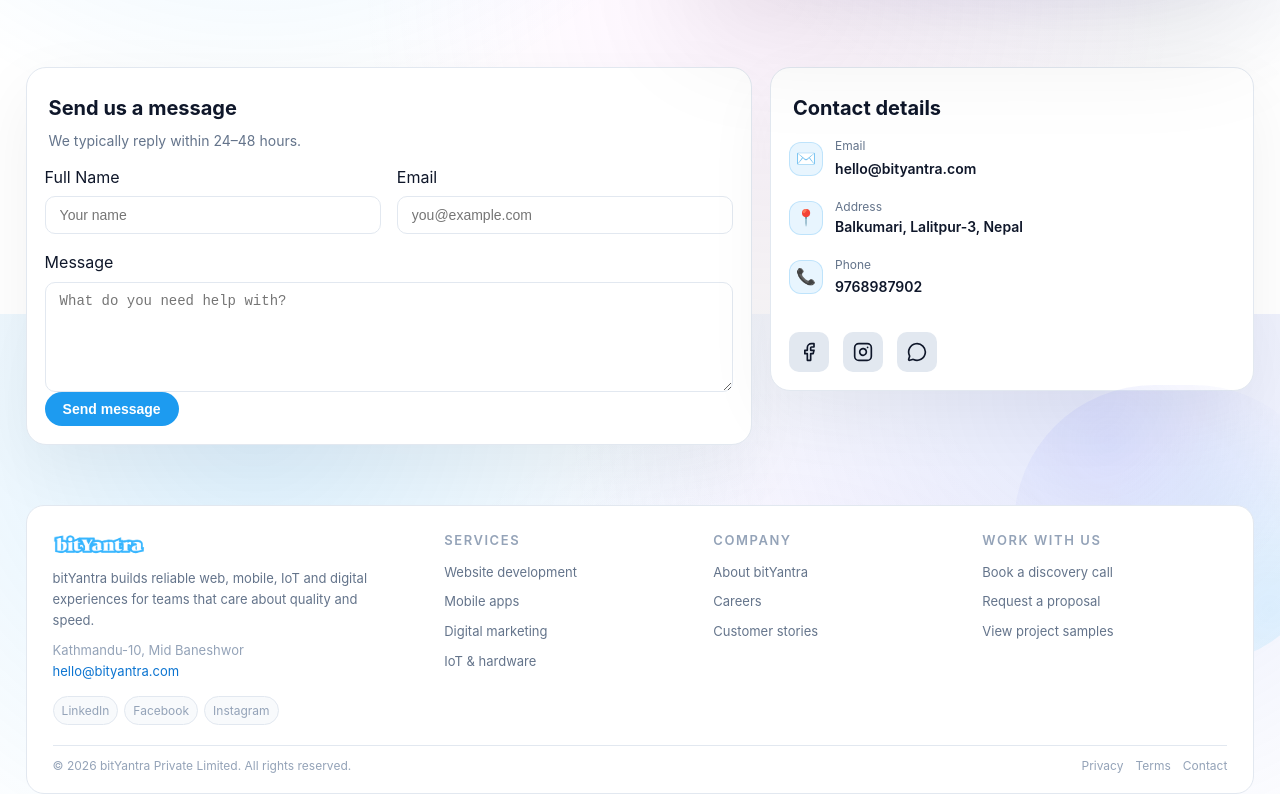
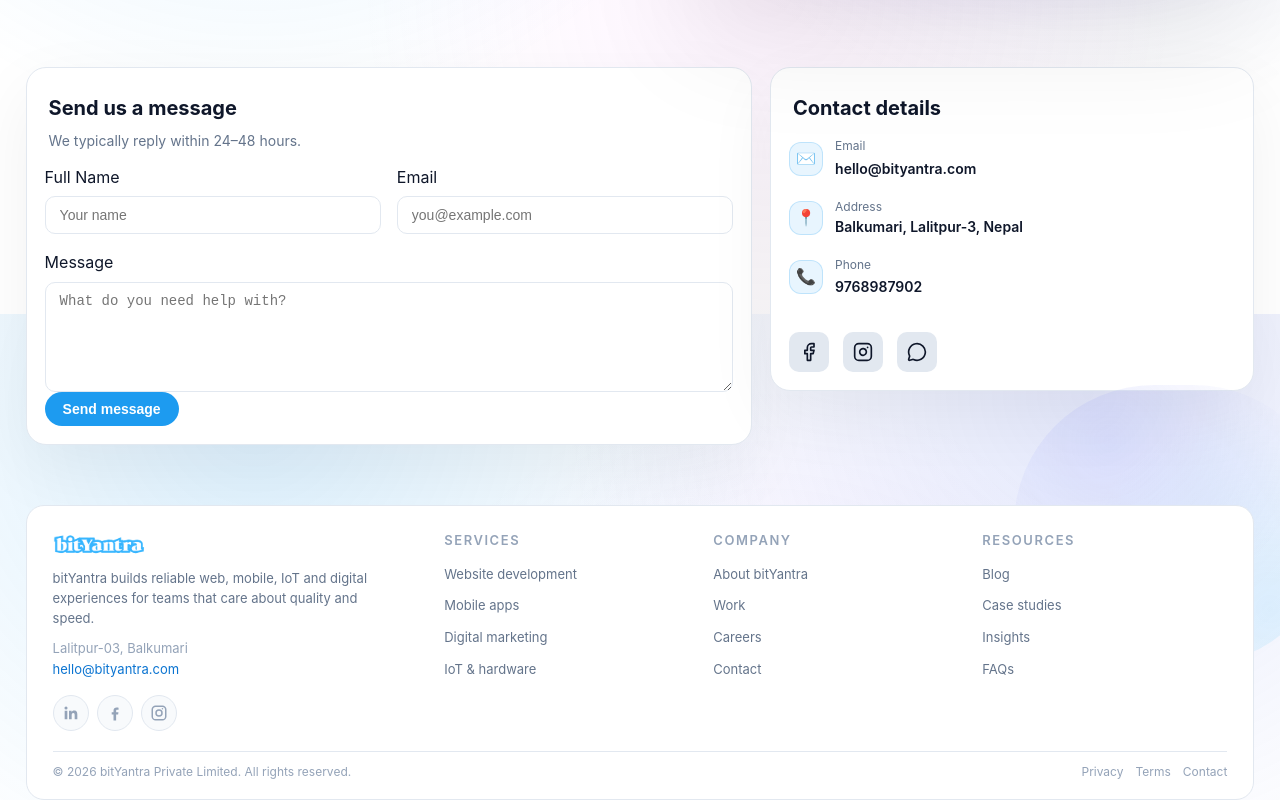
Before and after one commit to soojksh/bityantra-web, a React (Vite) app: page /contact in a window 1280 px wide. Shown: the part 486-1286 px from the top of the page. Built offline with nearby package versions, Linux system fonts and the light colour scheme.

Commit message:
final sidebar updation

```diff
--- a/src/components/Footer.tsx
+++ b/src/components/Footer.tsx
@@ -1,67 +1,158 @@
-import { Link } from 'react-router-dom';
+import { Link } from "react-router-dom";
 import "./footer.css";
+
+function IconLinkedIn() {
+  return (
+    <svg viewBox="0 0 24 24" aria-hidden="true" focusable="false">
+      <path d="M20.45 20.45h-3.56v-5.58c0-1.33-.03-3.03-1.85-3.03-1.85 0-2.13 1.44-2.13 2.93v5.68H9.32V9h3.42v1.56h.05c.48-.9 1.64-1.85 3.37-1.85 3.6 0 4.27 2.37 4.27 5.45v6.29zM5.34 7.43a2.06 2.06 0 1 1 0-4.12 2.06 2.06 0 0 1 0 4.12zM7.12 20.45H3.56V9h3.56v11.45z" />
+    </svg>
+  );
+}
+
+function IconFacebook() {
+  return (
+    <svg viewBox="0 0 24 24" aria-hidden="true" focusable="false">
+      <path d="M13.5 22v-8h2.7l.4-3h-3.1V9.1c0-.87.24-1.46 1.5-1.46h1.74V4.96c-.3-.04-1.33-.13-2.52-.13-2.5 0-4.2 1.52-4.2 4.31V11H7.6v3h2.42v8h3.48z" />
+    </svg>
+  );
+}
+
+function IconInstagram() {
+  return (
+    <svg viewBox="0 0 24 24" aria-hidden="true" focusable="false">
+      <path d="M7.5 2h9A5.5 5.5 0 0 1 22 7.5v9A5.5 5.5 0 0 1 16.5 22h-9A5.5 5.5 0 0 1 2 16.5v-9A5.5 5.5 0 0 1 7.5 2zm0 2A3.5 3.5 0 0 0 4 7.5v9A3.5 3.5 0 0 0 7.5 20h9a3.5 3.5 0 0 0 3.5-3.5v-9A3.5 3.5 0 0 0 16.5 4h-9z" />
+      <path d="M12 7a5 5 0 1 1 0 10 5 5 0 0 1 0-10zm0 2a3 3 0 1 0 0 6 3 3 0 0 0 0-6z" />
+      <path d="M17.6 6.4a1 1 0 1 1-2 0 1 1 0 0 1 2 0z" />
+    </svg>
+  );
+}
+
 export default function Footer() {
   const currentYear = new Date().getFullYear();
 
   return (
-    <footer className="footer-section">
+    <footer className="footer-section" aria-label="Site footer">
       <div className="footer-inner">
         <div className="footer-main">
+          {/* Brand */}
           <div className="footer-brand">
             <div className="footer-logo">
               <img src="/image/logo.png" alt="bitYantra" />
             </div>
+
             <p className="footer-tagline">
               bitYantra builds reliable web, mobile, IoT and digital experiences for teams that care about quality and speed.
             </p>
+
             <p className="footer-contact">
-              Kathmandu-10, Mid Baneshwor<br />
+              Lalitpur-03, Balkumari <br />
               <a href="mailto:hello@bityantra.com">hello@bityantra.com</a>
             </p>
-            <div className="footer-social">
-              <a href="#" className="footer-social-link">LinkedIn</a>
-              <a href="#" className="footer-social-link">Facebook</a>
-              <a href="#" className="footer-social-link">Instagram</a>
+
+            <div className="footer-social" aria-label="Social links">
+              <a
+                href="#"
+                className="footer-social-icon"
+                aria-label="LinkedIn"
+                title="LinkedIn"
+                target="_blank"
+                rel="noreferrer"
+              >
+                <IconLinkedIn />
+              </a>
+              <a
+                href="#"
+                className="footer-social-icon"
+                aria-label="Facebook"
+                title="Facebook"
+                target="_blank"
+                rel="noreferrer"
+              >
+                <IconFacebook />
+              </a>
+              <a
+                href="#"
+                className="footer-social-icon"
+                aria-label="Instagram"
+                title="Instagram"
+                target="_blank"
+                rel="noreferrer"
+              >
+                <IconInstagram />
+              </a>
             </div>
           </div>
 
+          {/* Services */}
           <div>
             <div className="footer-column-title">Services</div>
             <ul className="footer-list">
-              <li><Link to="/#website-dev">Website development</Link></li>
-              <li><Link to="/#mobile-app">Mobile apps</Link></li>
-              <li><Link to="/#digital-marketing">Digital marketing</Link></li>
-              <li><Link to="/#iot-hardware">IoT & hardware</Link></li>
+              <li>
+                <Link to="/#website-dev">Website development</Link>
+              </li>
+              <li>
+                <Link to="/#mobile-app">Mobile apps</Link>
+              </li>
+              <li>
+                <Link to="/#digital-marketing">Digital marketing</Link>
+              </li>
+              <li>
+                <Link to="/#iot-hardware">IoT & hardware</Link>
+              </li>
             </ul>
           </div>
 
+          {/* Company */}
           <div>
             <div className="footer-column-title">Company</div>
             <ul className="footer-list">
-              <li><Link to="/about">About bitYantra</Link></li>
-              <li><Link to="/careers">Careers</Link></li>
-              <li><Link to="/#">Customer stories</Link></li>
+              <li>
+                <Link to="/about">About bitYantra</Link>
+              </li>
+              <li>
+                <Link to="/work">Work</Link>
+              </li>
+              <li>
+                <Link to="/careers">Careers</Link>
+              </li>
+              <li>
+                <Link to="/contact">Contact</Link>
+              </li>
             </ul>
           </div>
 
+          {/* Resources + Newsletter */}
           <div>
-            <div className="footer-column-title">Work with us</div>
+            <div className="footer-column-title">Resources</div>
             <ul className="footer-list">
-              <li><Link to="/#">Book a discovery call</Link></li>
-              <li><Link to="/#">Request a proposal</Link></li>
-              <li><Link to="/#">View project samples</Link></li>
+              <li>
+                <Link to="/blog">Blog</Link>
+              </li>
+              <li>
+                <Link to="/case-studies">Case studies</Link>
+              </li>
+              <li>
+                <Link to="/insights">Insights</Link>
+              </li>
+              <li>
+                <Link to="/faqs">FAQs</Link>
+              </li>
             </ul>
+
+
           </div>
         </div>
 
+        {/* Bottom */}
         <div className="footer-bottom">
           <div className="footer-bottom-text">
             © <span>{currentYear}</span> bitYantra Private Limited. All rights reserved.
           </div>
+
           <div className="footer-bottom-links">
-            <Link to="/#">Privacy</Link>
-            <Link to="/#">Terms</Link>
-            <Link to="/#">Contact</Link>
+            <Link to="/privacy">Privacy</Link>
+            <Link to="/terms">Terms</Link>
+            <Link to="/contact">Contact</Link>
           </div>
         </div>
       </div>
--- a/src/components/footer.css
+++ b/src/components/footer.css
@@ -1,10 +1,10 @@
-
 /* FOOTER SECTION */
 .footer-section {
   width: min(96vw, 1320px);
   margin: 0 auto 32px;
   position: relative;
 }
+
 .footer-section::before {
   content: "";
   position: absolute;
@@ -13,10 +13,12 @@
   width: 320px;
   height: 280px;
   border-radius: 999px;
-    background: radial-gradient(circle at 30% 20%, rgba(129, 140, 248, 0.16), transparent 60%), radial-gradient(circle at 80% 80%, rgba(56, 189, 248, 0.14), transparent 60%);
+  background: radial-gradient(circle at 30% 20%, rgba(129, 140, 248, 0.16), transparent 60%),
+    radial-gradient(circle at 80% 80%, rgba(56, 189, 248, 0.14), transparent 60%);
   opacity: 0.9;
   pointer-events: none;
 }
+
 .footer-inner {
   position: relative;
   z-index: 1;
@@ -28,31 +30,193 @@
   flex-direction: column;
   gap: 20px;
 }
+
 .footer-main {
   display: grid;
   grid-template-columns: minmax(0, 1.5fr) repeat(3, minmax(0, 1fr));
   gap: 24px;
 }
-.footer-brand { display: flex; flex-direction: column; gap: 10px; max-width: 320px; }
-.footer-logo { display: flex; align-items: center; gap: 8px; }
-.footer-logo img { height: 28px; width: auto; object-fit: contain; }
-.footer-tagline { font-size: 13px; color: var(--color-text-muted); }
-.footer-contact { font-size: 13px; color: var(--color-text-soft); }
-.footer-contact a { color: var(--color-primary-dark); text-decoration: none; }
-.footer-contact a:hover { text-decoration: underline; }
-.footer-column-title { font-size: 13px; font-weight: 600; letter-spacing: 0.12em; text-transform: uppercase; color: var(--color-text-soft); margin-bottom: 8px; }
-.footer-list { list-style: none; display: flex; flex-direction: column; gap: 4px; }
-.footer-list a { font-size: 13px; color: var(--color-text-muted); text-decoration: none; transition: color 0.18s ease; }
-.footer-list a:hover { color: var(--color-primary-dark); }
-.footer-social { display: flex; flex-wrap: wrap; gap: 6px; margin-top: 4px; }
-.footer-social-link { font-size: 12px; padding: 4px 8px; border-radius: 999px; border: 1px solid var(--color-border-subtle); background: var(--color-surface-soft); color: var(--color-text-soft); text-decoration: none; }
-.footer-social-link:hover { color: var(--color-primary-dark); border-color: var(--color-primary); }
-.footer-bottom { border-top: 1px solid var(--color-border-subtle); padding-top: 10px; display: flex; align-items: center; justify-content: space-between; gap: 10px; flex-wrap: wrap; }
-.footer-bottom-text { font-size: 12px; color: var(--color-text-soft); }
-.footer-bottom-links { display: flex; gap: 12px; flex-wrap: wrap; }
-.footer-bottom-links a { font-size: 12px; color: var(--color-text-soft); text-decoration: none; }
-.footer-bottom-links a:hover { color: var(--color-primary-dark); }
 
-@media (max-width: 1200px) { .footer-main { grid-template-columns: minmax(0, 1.6fr) repeat(2, minmax(0, 1fr)); } }
-@media (max-width: 900px) { .footer-main { grid-template-columns: repeat(2, minmax(0, 1fr)); } }
-@media (max-width: 768px) { .footer-main { grid-template-columns: minmax(0, 1fr); } .footer-brand { max-width: none; } }
+.footer-brand {
+  display: flex;
+  flex-direction: column;
+  gap: 10px;
+  max-width: 340px;
+}
+
+.footer-logo {
+  display: flex;
+  align-items: center;
+  gap: 8px;
+}
+
+.footer-logo img {
+  height: 28px;
+  width: auto;
+  object-fit: contain;
+}
+
+.footer-tagline {
+  font-size: 13px;
+  color: var(--color-text-muted);
+  line-height: 1.55;
+}
+
+.footer-contact {
+  font-size: 13px;
+  color: var(--color-text-soft);
+  line-height: 1.55;
+}
+
+.footer-contact a {
+  color: var(--color-primary-dark);
+  text-decoration: none;
+}
+
+.footer-contact a:hover {
+  text-decoration: underline;
+}
+
+.footer-column-title {
+  font-size: 13px;
+  font-weight: 600;
+  letter-spacing: 0.12em;
+  text-transform: uppercase;
+  color: var(--color-text-soft);
+  margin-bottom: 10px;
+}
+
+/* Lists */
+.footer-list {
+  list-style: none;
+  display: flex;
+  flex-direction: column;
+  gap: 6px;
+  padding: 0;
+  margin: 0;
+}
+
+.footer-list a {
+  font-size: 13px;
+  color: var(--color-text-muted);
+  text-decoration: none;
+  transition: color 0.18s ease;
+}
+
+.footer-list a:hover {
+  color: var(--color-primary-dark);
+}
+
+/* Social icons */
+.footer-social {
+  display: flex;
+  flex-wrap: wrap;
+  gap: 8px;
+  margin-top: 6px;
+}
+
+.footer-social-icon {
+  width: 36px;
+  height: 36px;
+  border-radius: 999px;
+  border: 1px solid var(--color-border-subtle);
+  background: var(--color-surface-soft);
+  display: inline-flex;
+  align-items: center;
+  justify-content: center;
+  text-decoration: none;
+  transition: border-color 0.18s ease, transform 0.18s ease, background 0.18s ease;
+}
+
+.footer-social-icon svg {
+  width: 18px;
+  height: 18px;
+  fill: var(--color-text-soft);
+  transition: fill 0.18s ease;
+}
+
+.footer-social-icon:hover {
+  transform: translateY(-1px);
+  border-color: var(--color-primary);
+}
+
+.footer-social-icon:hover svg {
+  fill: var(--color-primary-dark);
+}
+
+.footer-legal-mini {
+  margin-top: 10px;
+  display: flex;
+  gap: 8px;
+  flex-wrap: wrap;
+  align-items: center;
+  font-size: 12px;
+  color: var(--color-text-muted);
+}
+
+.footer-legal-mini a {
+  color: var(--color-text-soft);
+  text-decoration: none;
+}
+
+.footer-legal-mini a:hover {
+  color: var(--color-primary-dark);
+}
+
+.footer-dot {
+  opacity: 0.6;
+}
+
+/* Bottom */
+.footer-bottom {
+  border-top: 1px solid var(--color-border-subtle);
+  padding-top: 10px;
+  display: flex;
+  align-items: center;
+  justify-content: space-between;
+  gap: 10px;
+  flex-wrap: wrap;
+}
+
+.footer-bottom-text {
+  font-size: 12px;
+  color: var(--color-text-soft);
+}
+
+.footer-bottom-links {
+  display: flex;
+  gap: 12px;
+  flex-wrap: wrap;
+}
+
+.footer-bottom-links a {
+  font-size: 12px;
+  color: var(--color-text-soft);
+  text-decoration: none;
+}
+
+.footer-bottom-links a:hover {
+  color: var(--color-primary-dark);
+}
+
+/* Responsive */
+@media (max-width: 1200px) {
+  .footer-main {
+    grid-template-columns: minmax(0, 1.6fr) repeat(2, minmax(0, 1fr));
+  }
+}
+
+@media (max-width: 900px) {
+  .footer-main {
+    grid-template-columns: repeat(2, minmax(0, 1fr));
+  }
+}
+
+@media (max-width: 768px) {
+  .footer-main {
+    grid-template-columns: minmax(0, 1fr);
+  }
+  .footer-brand {
+    max-width: none;
+  }
+}
--- a/src/components/home/services.css
+++ b/src/components/home/services.css
@@ -260,8 +260,8 @@
   background: linear-gradient(135deg, #fa709a 0%, #fee140 100%);
 }
 .service-panel--iot {
-  background: linear-gradient(135deg, #0f172a 0%, #1e293b 100%);
-  border: 1px solid rgba(29, 155, 240, 0.20);
+  background: linear-gradient(135deg, #22c1c3 0%, #3a86ff 45%, #8338ec 100%);
+  border: 1px solid rgba(255, 255, 255, 0.18);
 }
 
 /* =========================
```
Lines whose indentation alone changed are shown as unchanged.
